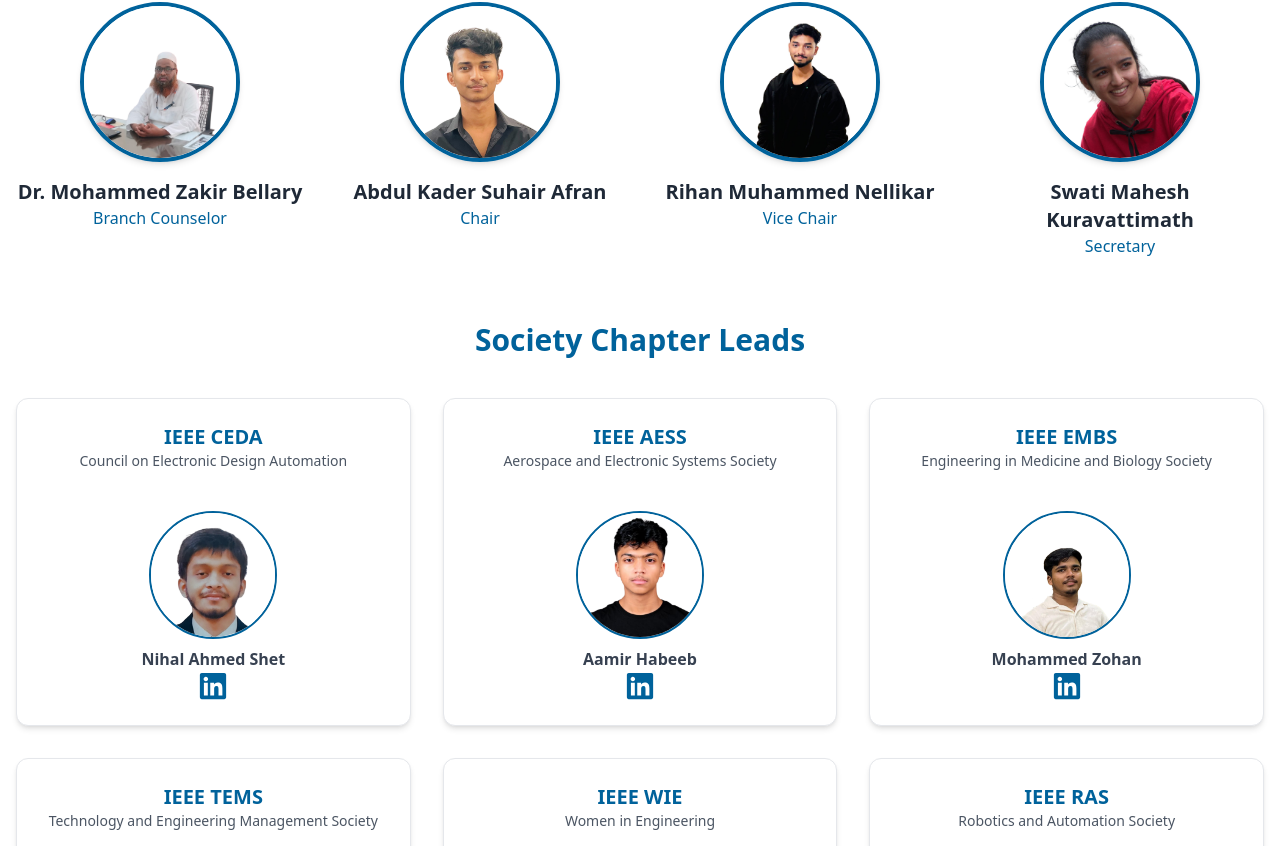
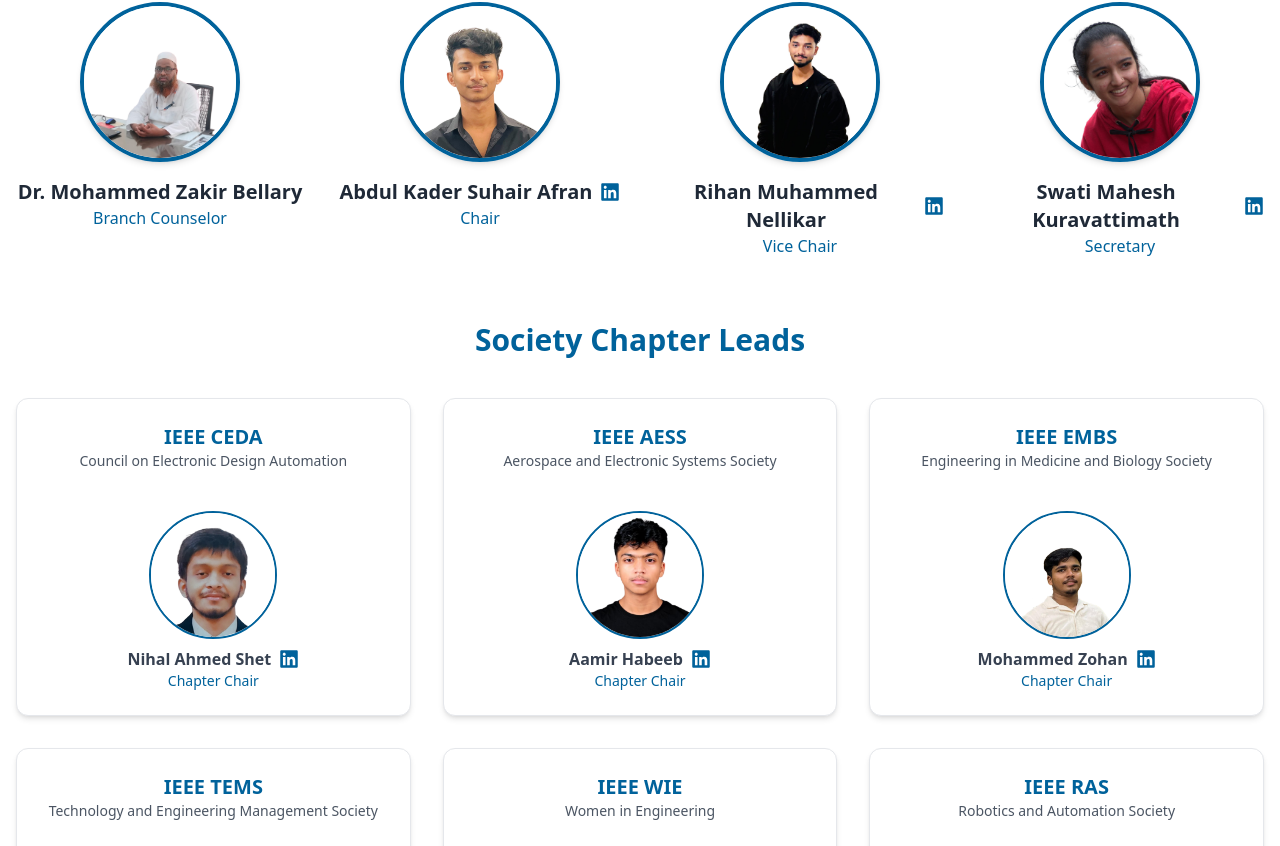
Before and after one commit to hibaah12/IEEE_SBC_Website, a React (Create React App) app: page /execom in a window 1280 px wide. Shown: the part 374-1220 px from the top of the page. Built offline with nearby package versions, Linux system fonts and the light colour scheme.

Commit message:
Added react-icons library. Made few tweaks in execompage

```diff
--- a/package.json
+++ b/package.json
@@ -10,6 +10,7 @@
     "react": "^19.1.1",
     "react-dom": "^19.1.1",
     "react-fast-marquee": "^1.6.5",
+    "react-icons": "^5.5.0",
     "react-router-dom": "^7.8.2",
     "react-scripts": "5.0.1",
     "react-tsparticles": "^2.12.2",
--- a/src/pages/ExeComPage.jsx
+++ b/src/pages/ExeComPage.jsx
@@ -1,28 +1,28 @@
 import { FaLinkedin } from 'react-icons/fa';
 
 const ExeComPage = () => {
+    // **CHANGE 1: Added linkedinUrl to the main committee members**
     const members = [
-        { title: "Branch Counselor", name: "Dr. Mohammed Zakir Bellary", img: "/images/zakir.png" },
-        { title: "Chair", name: "Abdul Kader Suhair Afran", img: "/images/afran.png" },
-        { title: "Vice Chair", name: "Rihan Muhammed Nellikar", img: "/images/rihan.jpg" },
-        { title: "Secretary", name: "Swati Mahesh Kuravattimath", img: "/images/swathi.jpg" },
+        { title: "Branch Counselor", name: "Dr. Mohammed Zakir Bellary", img: "/images/zakir.png", linkedinUrl: null }, // Example: No URL for faculty
+        { title: "Chair", name: "Abdul Kader Suhair Afran", img: "/images/afran.png", linkedinUrl: "https://www.linkedin.com/in/afraann" },
+        { title: "Vice Chair", name: "Rihan Muhammed Nellikar", img: "/images/rihan.jpg", linkedinUrl: "https://www.linkedin.com/in/rihan-muhammed-nellikar-87201b238" },
+        { title: "Secretary", name: "Swati Mahesh Kuravattimath", img: "/images/swathi.jpg", linkedinUrl: "https://www.linkedin.com/in/swati-mahesh-kuravattimath-6a0669288" },
     ];
 
-    // Updated societyChapters array with LinkedIn URLs
     const societyChapters = [
-        { id: 1, acronym: "IEEE CEDA", fullName: "Council on Electronic Design Automation", chair: { name: "Nihal Ahmed Shet", img: "/images/nihal.png", linkedinUrl: "https://www.linkedin.com/in/placeholder-nihal" } },
-        { id: 2, acronym: "IEEE AESS", fullName: "Aerospace and Electronic Systems Society", chair: { name: "Aamir Habeeb", img: "/images/aamir.png", linkedinUrl: "https://www.linkedin.com/in/placeholder-aamir" } },
-        { id: 3, acronym: "IEEE EMBS", fullName: "Engineering in Medicine and Biology Society", chair: { name: "Mohammed Zohan", img: "/images/zohan.png", linkedinUrl: "https://www.linkedin.com/in/placeholder-zohan" } },
-        { id: 4, acronym: "IEEE TEMS", fullName: "Technology and Engineering Management Society", chair: { name: "Mohammed Zaid", img: "/images/zaid.png", linkedinUrl: "https://www.linkedin.com/in/placeholder-zaid" } },
-        { id: 5, acronym: "IEEE WIE", fullName: "Women in Engineering", chair: { name: "Swati Mahesh Kuravattimath", img: "/images/swathi.jpg", linkedinUrl: "https://www.linkedin.com/in/placeholder-swati" } },
-        { id: 6, acronym: "IEEE RAS", fullName: "Robotics and Automation Society", chair: { name: "Rihan Muhammed Nellikar", img: "/images/rihan.jpg", linkedinUrl: "https://www.linkedin.com/in/placeholder-rihan" } },
-        { id: 7, acronym: "IEEE ProComm", fullName: "Professional Communication Society", chair: { name: "Sayeda Mariya Nishat Munshi", img: "/images/sayeda.png", linkedinUrl: "https://www.linkedin.com/in/placeholder-sayeda" } },
-        { id: 8, acronym: "IEEE CIS", fullName: "Computational Intelligence Society", chair: { name: "Hiba A H", img: "/images/hiba.png", linkedinUrl: "https://www.linkedin.com/in/placeholder-hiba" } },
-        { id: 9, acronym: "IEEE CS", fullName: "Computer Society", chair: { name: "Swati Mahesh Kuravattimath", img: "/images/swathi.jpg", linkedinUrl: "https://www.linkedin.com/in/placeholder-swati" } },
-        { id: 10, acronym: "IEEE MTT-S", fullName: "Microwave Theory and Techniques Society", chair: { name: "Mohammed Zohan", img: "/images/zohan.png", linkedinUrl: "https://www.linkedin.com/in/placeholder-zohan" } },
-        { id: 11, acronym: "IEEE GRSS", fullName: "Geoscience and Remote Sensing Society", chair: { name: "Farseen Ahras", img: "/images/ahras.png", linkedinUrl: "https://www.linkedin.com/in/placeholder-ahras" } },
-        { id: 12, acronym: "IEEE SPS", fullName: "Signal Processing Society", chair: { name: "Farseen Ahras", img: "/images/ahras.png", linkedinUrl: "https://www.linkedin.com/in/placeholder-ahras" } },
-        { id: 13, acronym: "IEEE SIGHT", fullName: "Special Interest Group on Humanitarian Technology", chair: { name: "Deepushree H P", img: "/images/deepushree.png", linkedinUrl: "https://www.linkedin.com/in/placeholder-deepushree" } },
+        { id: 1, acronym: "IEEE CEDA", fullName: "Council on Electronic Design Automation", chair: { name: "Nihal Ahmed Shet", img: "/images/nihal.png", linkedinUrl: "https://www.linkedin.com/in/nihal-ahmed-shet-2821b0235" } },
+        { id: 2, acronym: "IEEE AESS", fullName: "Aerospace and Electronic Systems Society", chair: { name: "Aamir Habeeb", img: "/images/aamir.png", linkedinUrl: "https://www.linkedin.com/in/aamir-habeeb-091924255" } },
+        { id: 3, acronym: "IEEE EMBS", fullName: "Engineering in Medicine and Biology Society", chair: { name: "Mohammed Zohan", img: "/images/zohan.png", linkedinUrl: "https://www.linkedin.com/in/mohammed-zohan-878952220" } },
+        { id: 4, acronym: "IEEE TEMS", fullName: "Technology and Engineering Management Society", chair: { name: "Mohammed Zaid", img: "/images/zaid.png", linkedinUrl: "https://www.linkedin.com/in/mohammed-zaid-b05421257" } },
+        { id: 5, acronym: "IEEE WIE", fullName: "Women in Engineering", chair: { name: "Swati Mahesh Kuravattimath", img: "/images/swathi.jpg", linkedinUrl: "https://www.linkedin.com/in/swati-mahesh-kuravattimath-6a0669288" } },
+        { id: 6, acronym: "IEEE RAS", fullName: "Robotics and Automation Society", chair: { name: "Rihan Muhammed Nellikar", img: "/images/rihan.jpg", linkedinUrl: "https://www.linkedin.com/in/rihan-muhammed-nellikar-87201b238" } },
+        { id: 7, acronym: "IEEE ProComm", fullName: "Professional Communication Society", chair: { name: "Sayeda Mariya Nishat Munshi", img: "/images/sayeda.png", linkedinUrl: "https://www.linkedin.com/in/sayeda-mariya-nishat-munshi-711756282" } },
+        { id: 8, acronym: "IEEE CIS", fullName: "Computational Intelligence Society", chair: { name: "Hiba A H", img: "/images/hiba.png", linkedinUrl: "https://www.linkedin.com/in/hiba-a-h-933390294" } },
+        { id: 9, acronym: "IEEE CS", fullName: "Computer Society", chair: { name: "Swati Mahesh Kuravattimath", img: "/images/swathi.jpg", linkedinUrl: "https://www.linkedin.com/in/swati-mahesh-kuravattimath-6a0669288" } },
+        { id: 10, acronym: "IEEE MTT-S", fullName: "Microwave Theory and Techniques Society", chair: { name: "Mohammed Zohan", img: "/images/zohan.png", linkedinUrl: "https://www.linkedin.com/in/mohammed-zohan-878952220" } },
+        { id: 11, acronym: "IEEE GRSS", fullName: "Geoscience and Remote Sensing Society", chair: { name: "Farseen Ahras", img: "/images/ahras.png", linkedinUrl: "https://www.linkedin.com/in/farseen-ahras-354316256" } },
+        { id: 12, acronym: "IEEE SPS", fullName: "Signal Processing Society", chair: { name: "Farseen Ahras", img: "/images/ahras.png", linkedinUrl: "https://www.linkedin.com/in/farseen-ahras-354316256" } },
+        { id: 13, acronym: "IEEE SIGHT", fullName: "Special Interest Group on Humanitarian Technology", chair: { name: "Deepushree H P", img: "/images/deepushree.png", linkedinUrl: "https://www.linkedin.com/in/deepushree-h-p-03b11822a" } },
     ];
 
     return (
@@ -32,18 +32,26 @@
                 Executive Committee
             </h1>
             <p className="text-lg text-center text-gray-600 max-w-3xl mx-auto mb-16">
-                The Executive Committee, or ExeCom, is the core leadership team responsible for planning, organizing, and executing the activities of the IEEE Student Branch and its society chapters.
+                The Executive Committee, or ExeCom, is the core leadership team responsible for planning, organizing, and executing the activities of the IEEE Student Branch and its society chapters in Mangaluru.
             </p>
 
             <div className="mb-16">
                 <h2 className="text-3xl font-bold text-center text-ieee-blue mb-10">
                     Student Branch Committee
                 </h2>
-                <div className="grid grid-cols-1 sm:grid-cols-2 lg:grid-cols-4 gap-x-8 gap-y-12">
+                <div className="grid grid-cols-1 sm-grid-cols-2 lg:grid-cols-4 gap-x-8 gap-y-12">
                     {members.map((member, index) => (
                         <div key={index} className="text-center">
                             <img src={member.img} alt={member.name} className="w-40 h-40 rounded-full mx-auto mb-4 object-cover border-4 border-ieee-blue shadow-md" />
-                            <h3 className="text-xl font-semibold text-gray-800">{member.name}</h3>
+                             {/* **CHANGE 2: LinkedIn icon added next to name** */}
+                            <h3 className="text-xl font-semibold text-gray-800 flex items-center justify-center gap-2">
+                                {member.name}
+                                {member.linkedinUrl && (
+                                    <a href={member.linkedinUrl} target="_blank" rel="noopener noreferrer" aria-label={`LinkedIn profile of ${member.name}`}>
+                                        <FaLinkedin className="text-ieee-blue text-xl hover:opacity-80 transition-opacity" />
+                                    </a>
+                                )}
+                            </h3>
                             <p className="text-ieee-blue font-medium">{member.title}</p>
                         </div>
                     ))}
@@ -69,10 +77,15 @@
                                     alt={`${chapter.chair.name} - Chair`}
                                     className="w-32 h-32 rounded-full mx-auto mb-2 object-cover border-2 border-ieee-blue"
                                 />
-                                <h4 className="font-semibold text-gray-700">{chapter.chair.name}</h4>
-                                <a href={chapter.chair.linkedinUrl} target="_blank" rel="noopener noreferrer" className="mt-2">
-                                <FaLinkedin className="text-ieee-blue text-3xl mx-auto hover:opacity-80 transition-opacity" />
-                                </a>
+                                <h4 className="font-semibold text-gray-700 flex items-center justify-center gap-2">
+                                    {chapter.chair.name}
+                                    {chapter.chair.linkedinUrl && (
+                                        <a href={chapter.chair.linkedinUrl} target="_blank" rel="noopener noreferrer" aria-label={`LinkedIn profile of ${chapter.chair.name}`}>
+                                            <FaLinkedin className="text-ieee-blue text-xl hover:opacity-80 transition-opacity" />
+                                        </a>
+                                    )}
+                                </h4>
+                                <p className="text-sm text-ieee-blue">Chapter Chair</p>
                             </div>
                         </div>
                     ))}
```
Also changed, not shown: 1 other file (tests, documents, lock files or other folders).
